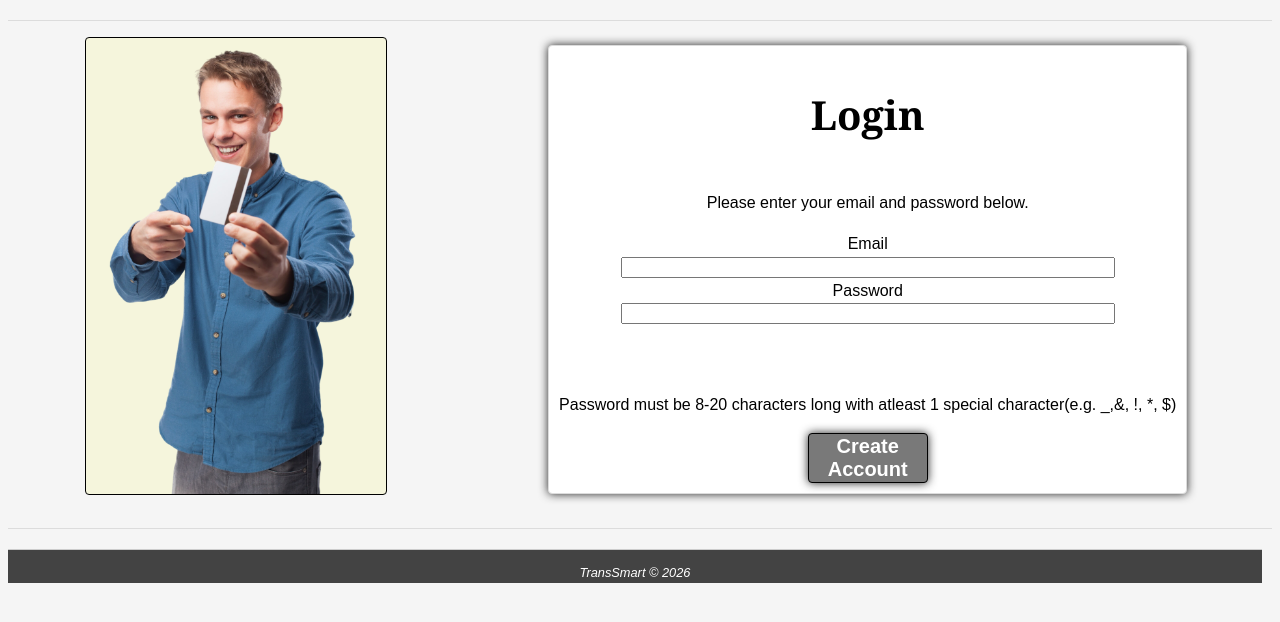
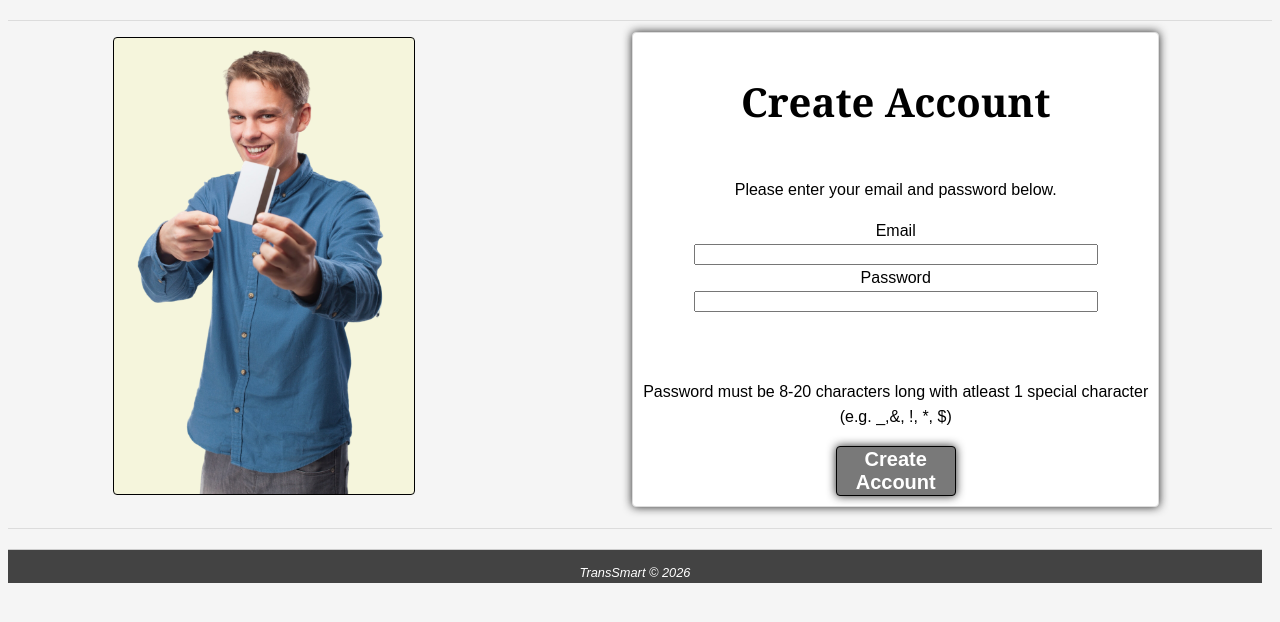
Before and after one commit to mikdmassive/SoloProjectSem2Year1, a Flask app: template website_code/templates/create_account.html in a window 1280 px wide. Shown: the part 138-760 px from the top of the page. Run offline with Flask 3, Linux system fonts and the light colour scheme; the template is opened without the code that fills it, so the values that code supplies are empty.

Commit message:
updcreateaccount

```diff
--- a/website_code/templates/create_account.html
+++ b/website_code/templates/create_account.html
@@ -7,7 +7,7 @@
 {% block content %}
 <div class="section reverseDesktopDisplay">
     <div class="insidesection BigSection">
-        <h1>Login</h1>
+        <h1>Create Account</h1>
         <p>Please enter your email and password below.</p>
         <form>
             <label for ="email">Email</label>
@@ -17,7 +17,7 @@
             <input type="text" name="password" id = "password"></input>
         </form>
            <br></br>
-           <p>Password must be 8-20 characters long with atleast 1 special character(e.g. _,&, !, *, $)</p>
+           <p>Password must be 8-20 characters long with atleast 1 special character<br/>(e.g. _,&, !, *, $)</p>
         <button>Create Account</button>
 
     </div>
```
